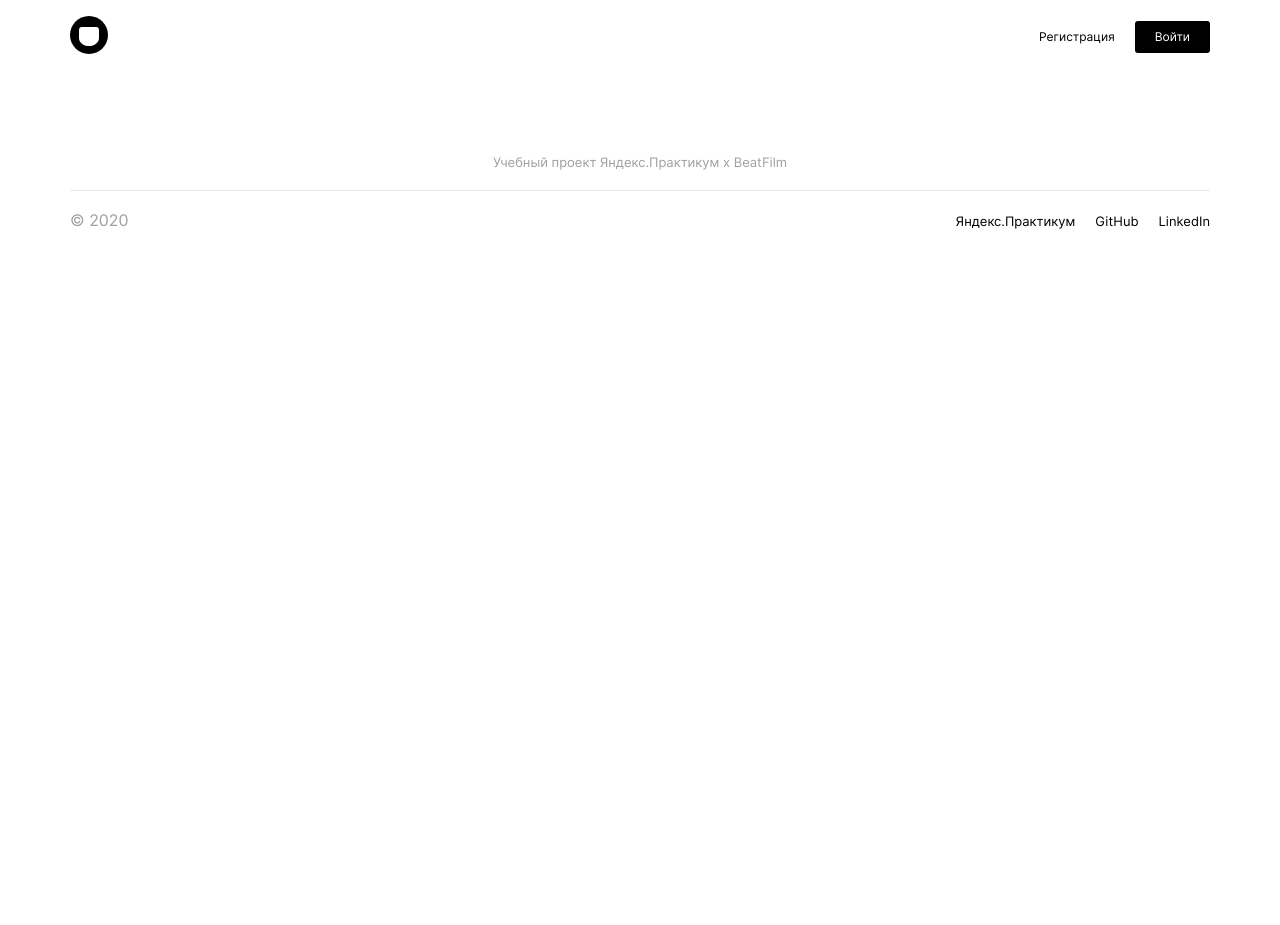
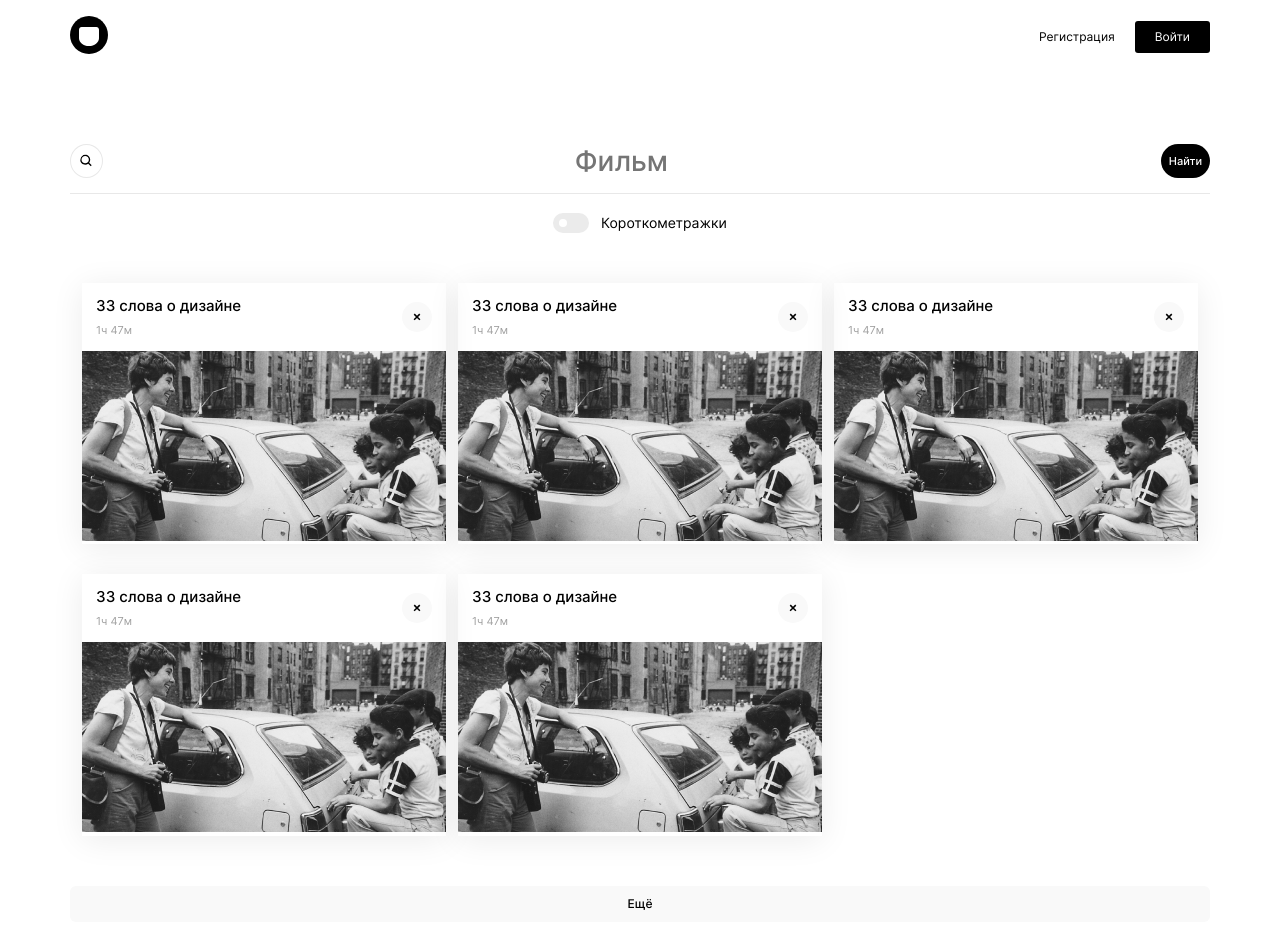
Before and after one commit to k-gnusarev/movies-explorer-frontend, a React app: page /saved-movies in a window 1280 px wide. Shown: the top 925 px of the page. Before the commit the page ends 800 px from the top, so only its background shows below. Built offline with nearby package versions, Linux system fonts and the light colour scheme.

Commit message:
add: saved-movies page

```diff
--- a/src/components/MoviesCard/MoviesCard.css
+++ b/src/components/MoviesCard/MoviesCard.css
@@ -45,6 +45,10 @@
   background-image: url('../../images/saved-icon.svg');
 }
 
+.card__save-button_delete {
+  background-image: url('../../images/delete-icon.svg');
+}
+
 .card__photo {
   max-height: 190px;
   object-fit: cover;
--- a/src/components/MoviesCard/MoviesCard.js
+++ b/src/components/MoviesCard/MoviesCard.js
@@ -1,9 +1,14 @@
 import React from 'react';
 import './MoviesCard.css';
 import movie__preview from '../../images/movie-preview.jpg';
+import { useLocation } from 'react-router-dom';
 
 export default function MoviesCard(props) {
+  const routeLocation = useLocation().pathname;
   const [isSaved, setIsSaved] = React.useState(true);
+
+  // определяем по маршруту, какую иконку прорисовывать
+  const deleteIcon = ( routeLocation === '/saved-movies' ? 'card__save-button_delete' : 'card__save-button_saved' );
 
   return (
     <div className='card'>
@@ -12,9 +17,9 @@ export default function MoviesCard(props) {
           <h2 className='card__title'>33 слова о дизайне</h2>
           <p className='card__duration'>1ч 47м</p>
         </div>
-        <button onClick={() => setIsSaved(!isSaved)} className={isSaved ? 'card__save-button card__save-button_saved' : 'card__save-button' } />
+        <button onClick={() => setIsSaved(!isSaved)} className={`card__save-button ${ isSaved ? deleteIcon : '' }` } />
       </div>
-      <img src={movie__preview} className='card__photo' />
+      <img alt='Постер к карточке' src={movie__preview} className='card__photo' />
     </div>
   )
 };
--- a/src/components/Preloader/Preloader.js
+++ b/src/components/Preloader/Preloader.js
@@ -6,7 +6,7 @@ export default function Preloader(props) {
   return (
     <div className='preloader'>
       <div className='preloader__container'>
-          <span className='preloader__round'></span>
+        <span className='preloader__round'></span>
       </div>
     </div>
   )
--- a/src/components/SavedMovies/SavedMovies.js
+++ b/src/components/SavedMovies/SavedMovies.js
@@ -1,9 +1,15 @@
 import React from 'react';
 import './SavedMovies.css';
+import SearchForm from '../SearchForm/SearchForm';
+import Preloader from '../Preloader/Preloader';
+import MoviesCardList from '../MoviesCardList/MoviesCardList';
 
 export default function SavedMovies(props) {
   return (
     <>
+      <SearchForm />
+      <Preloader />
+      <MoviesCardList />
     </>
   )
 };
```
Also changed, not shown: src/images/delete-icon.svg (added).
